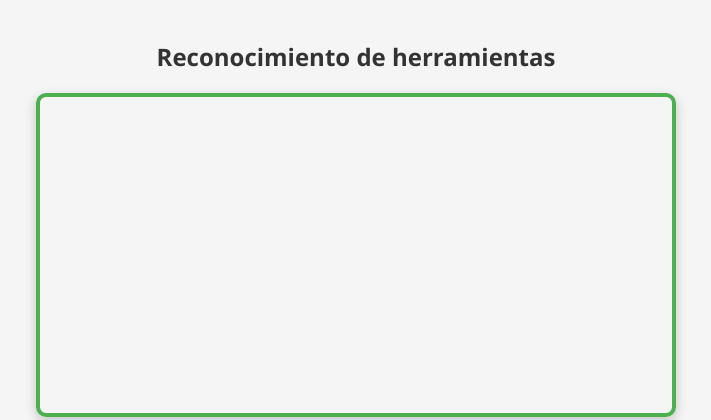
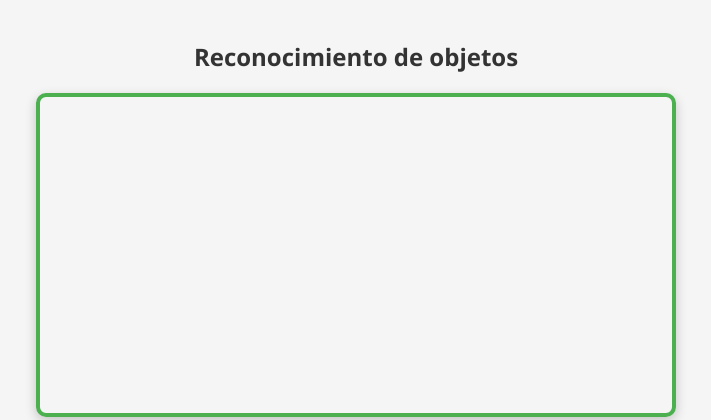
Before and after one commit to JavierMarSan18/AIVisionPay, a Flask app: page / in a window 1280 px wide. Shown: the top 420 px of the page, without its empty margins (284-995 px from the left). Run offline with Flask 3, Linux system fonts and the light colour scheme.

Commit message:
Change title

```diff
--- a/templates/index.html
+++ b/templates/index.html
@@ -102,7 +102,7 @@
   </style>
 </head>
 <body>
-  <h2>Reconocimiento de herramientas</h2>
+  <h2>Reconocimiento de objetos</h2>
   <video id="video" autoplay playsinline></video>
 
   <div class="slider-container">
```
